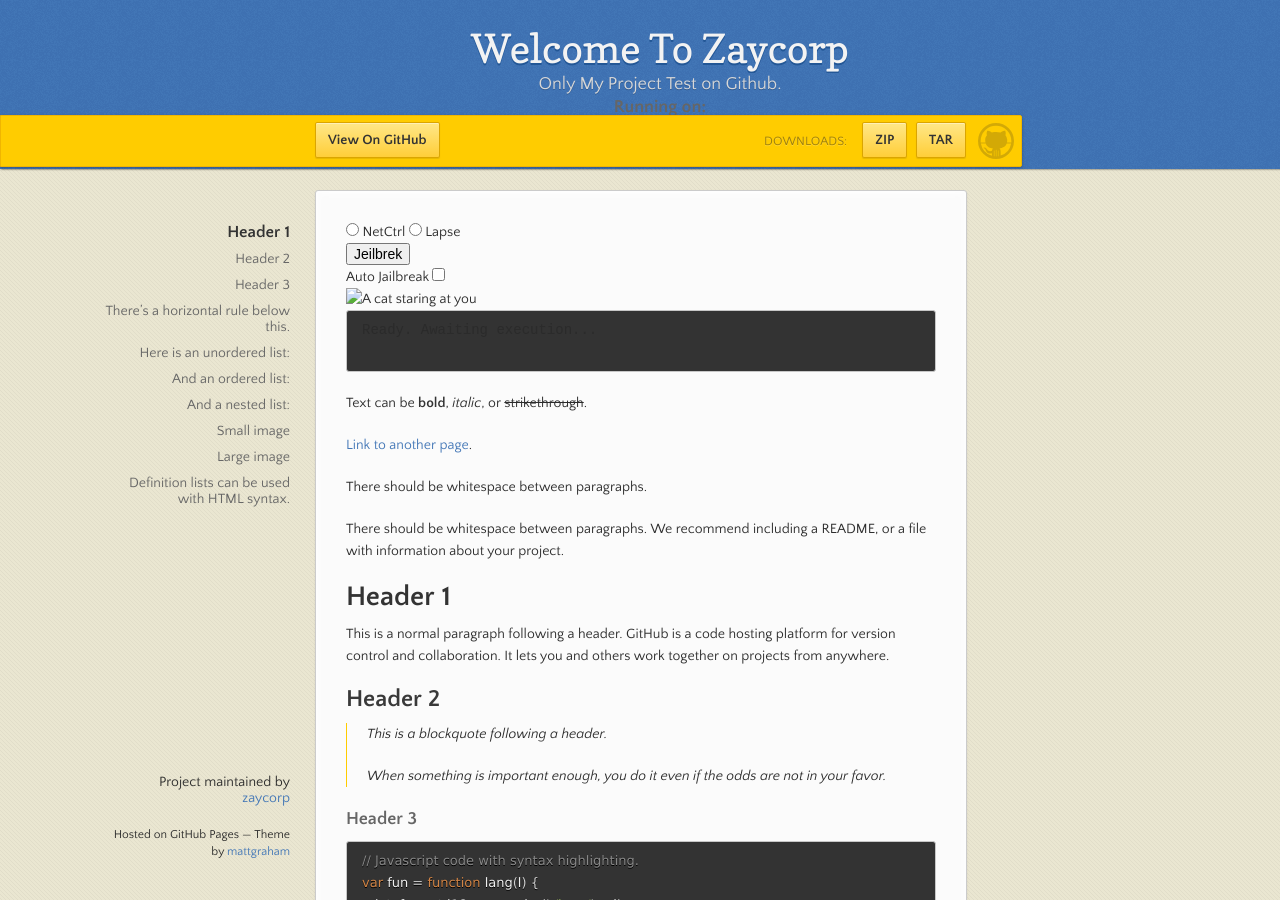
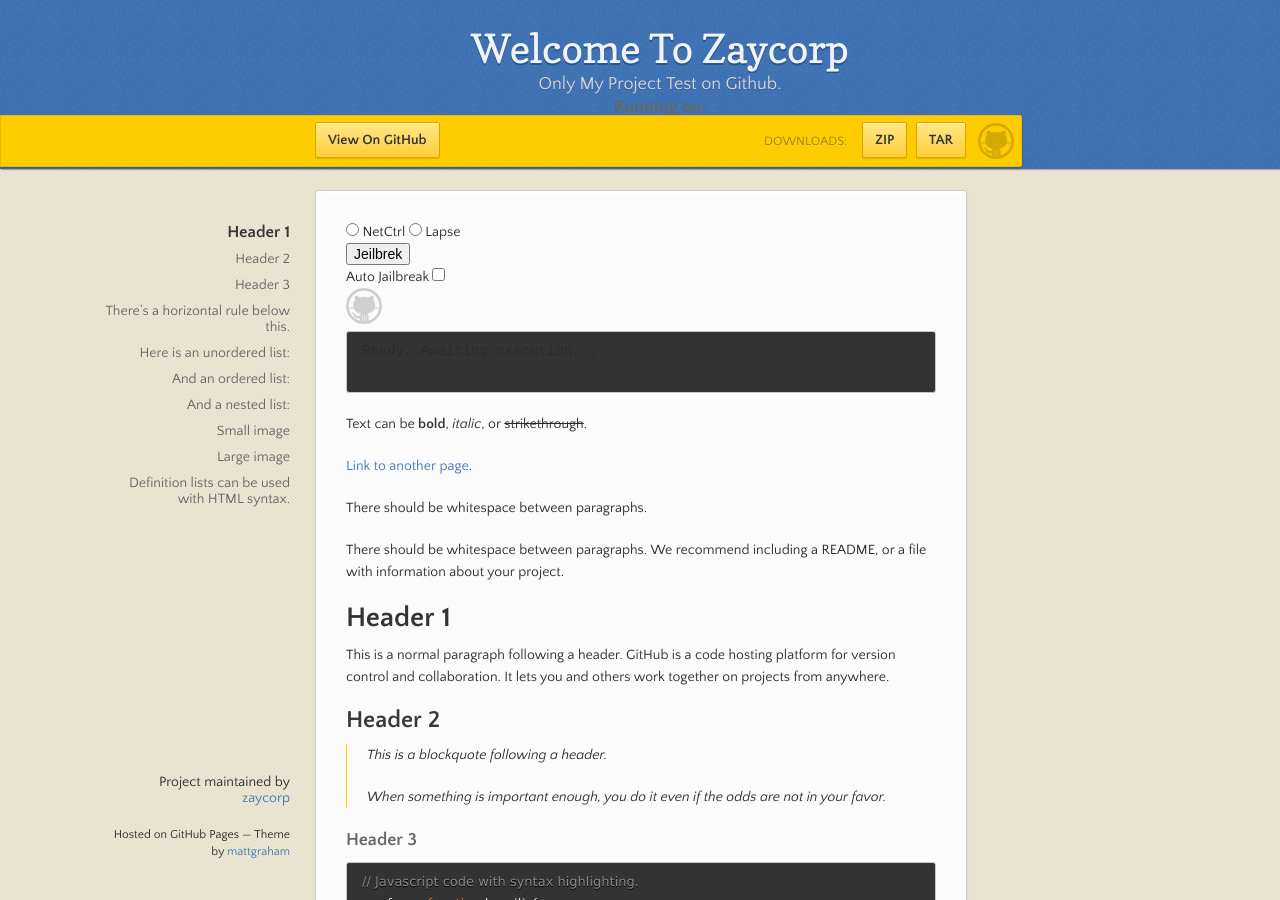
Before and after one commit to zaycorp/home-page, a Jekyll site: the page built from index.md, in a window 1280 px wide and 900 px high. Built offline with Jekyll 4.4.1, drawn with Linux system fonts in a browser that asks for light colours.

Commit message:
Update default.html

```diff
--- a/_layouts/default.html
+++ b/_layouts/default.html
@@ -64,7 +64,7 @@
   <div class="row">
   <div class="main-layout">
     <div class="media-box">
-      <img src="{{ '/_layouts/includes/cat.jpg' | relative_url }}" alt="A cat staring at you">
+      <img src="{{ '/assets/images/octocat-logo.svg' | relative_url }}" alt="A cat staring at you">
 
     </div>
 
```
